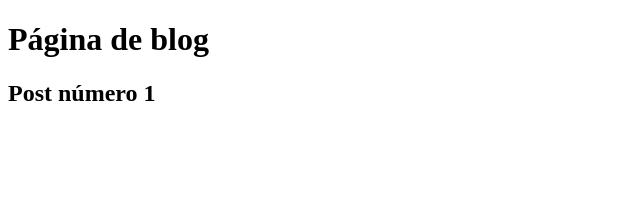
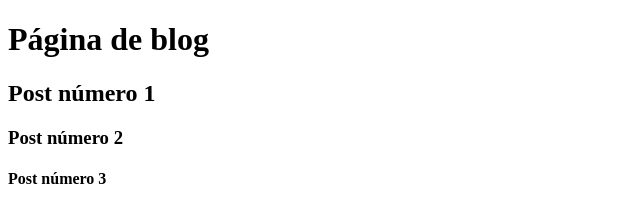
Before and after one commit to albarylaibida/aulagithub, a plain HTML site: page blog.html in a window 1280 px wide. Shown: the whole page, without its empty margins (0-640 px from the left). Drawn offline with Linux system fonts and the light colour scheme.

Commit message:
Upade de post

```diff
--- a/blog.html
+++ b/blog.html
@@ -9,5 +9,7 @@
 <body>
     <h1>Página de blog</h1>
     <h2>Post número 1</h2>
+    <h3>Post número 2</h3>
+    <h4>Post número 3</h4>
 </body>
 </html>
```
